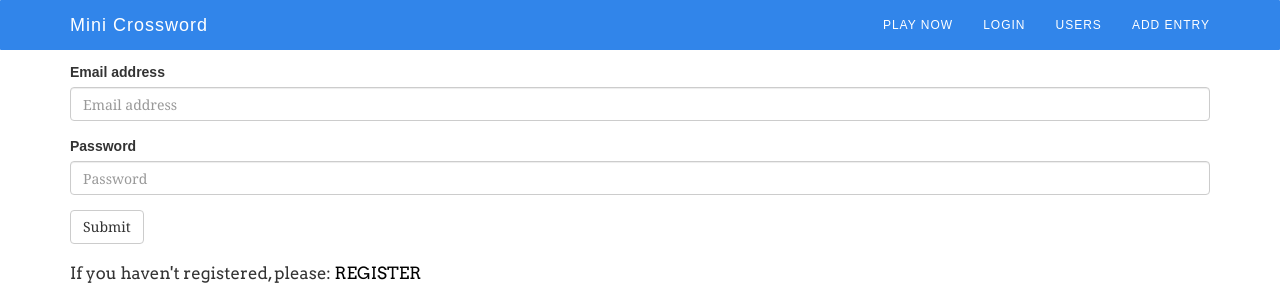
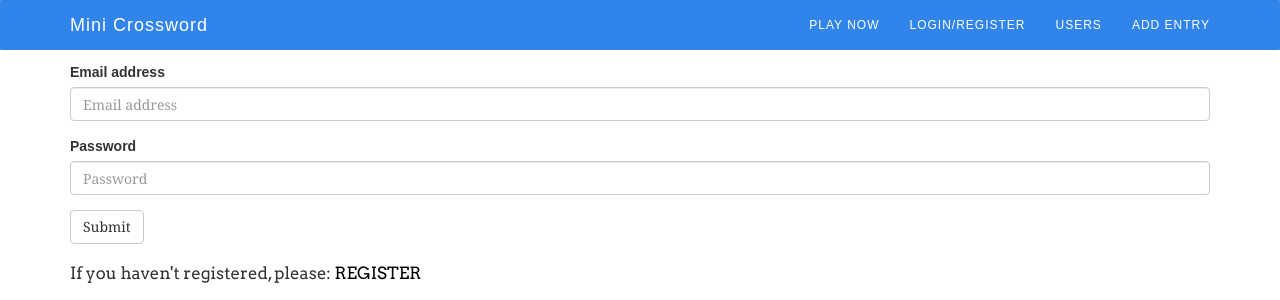
Before and after one commit to j10sanders/WinTheMini, a Flask app: a page that uses crossword/templates/base.html in a window 1280 px wide. Shown: the top 300 px of the page. Run offline with Flask 2, Linux system fonts and the light colour scheme; some libraries are stand-ins or nearby versions.

Commit message:
added 'register' language to the menubar

```diff
--- a/crossword/templates/base.html
+++ b/crossword/templates/base.html
@@ -106,7 +106,7 @@ body { padding-top: 3em; }
           <ul class="nav navbar-nav navbar-right">
             <li><a href="http://www.nytimes.com/crosswords/game/mini">PLAY NOW</a></li>
             <!--<li><a href="{{ url_for('register_get') }}">REGISTER</a> <span class="sr-only">(current)</span></a></li>-->
-            <li><a href="{{ url_for('login_get') }}">LOGIN</a> <span class="sr-only">(current)</span></a></li>
+            <li><a href="{{ url_for('login_get') }}">LOGIN/REGISTER</a> <span class="sr-only">(current)</span></a></li>
             <!--<li><a href="#services">GROUPS</a></li>-->
             <li><a href="{{ url_for('stats_get') }}">USERS</a></li>
 
```
